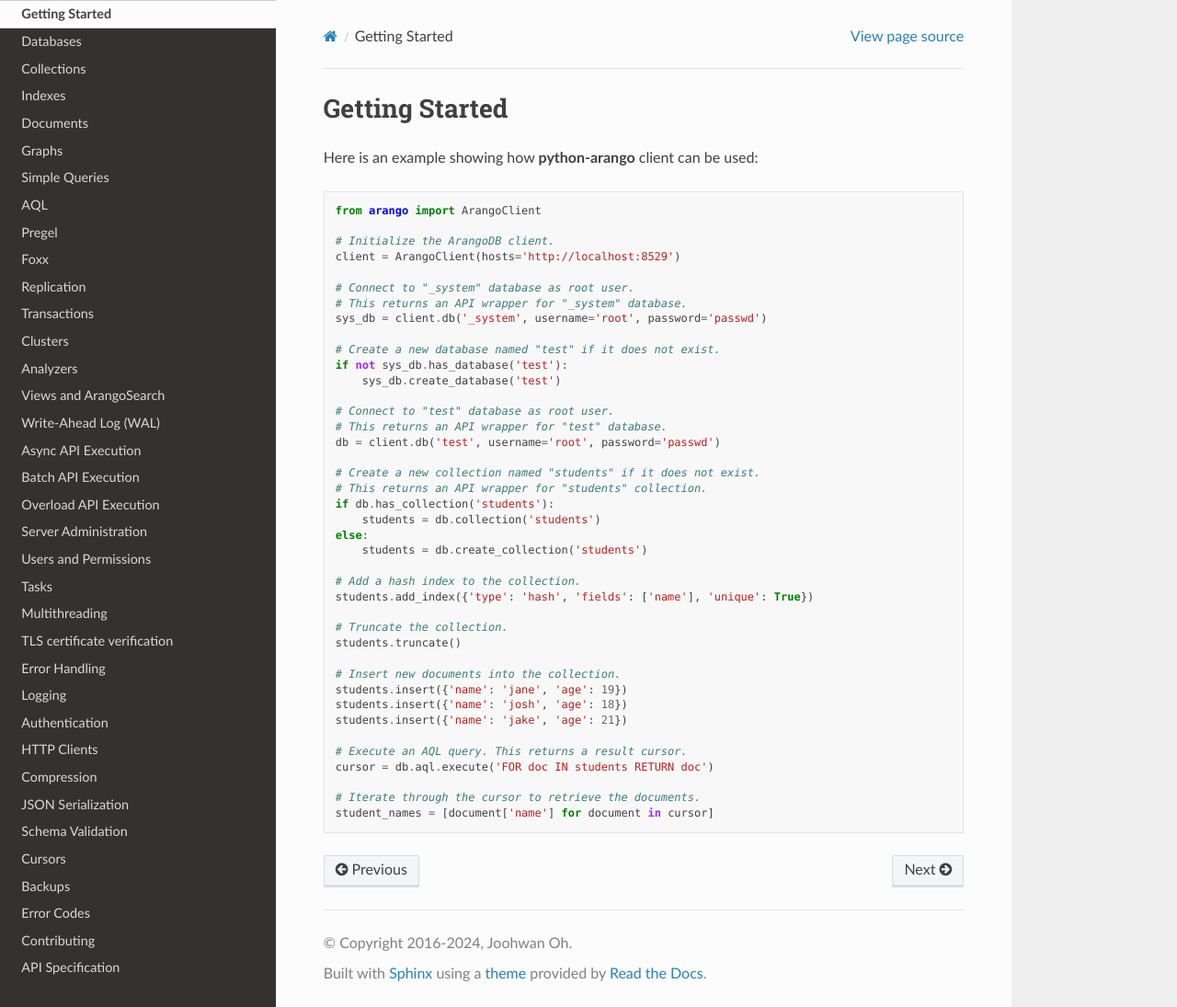
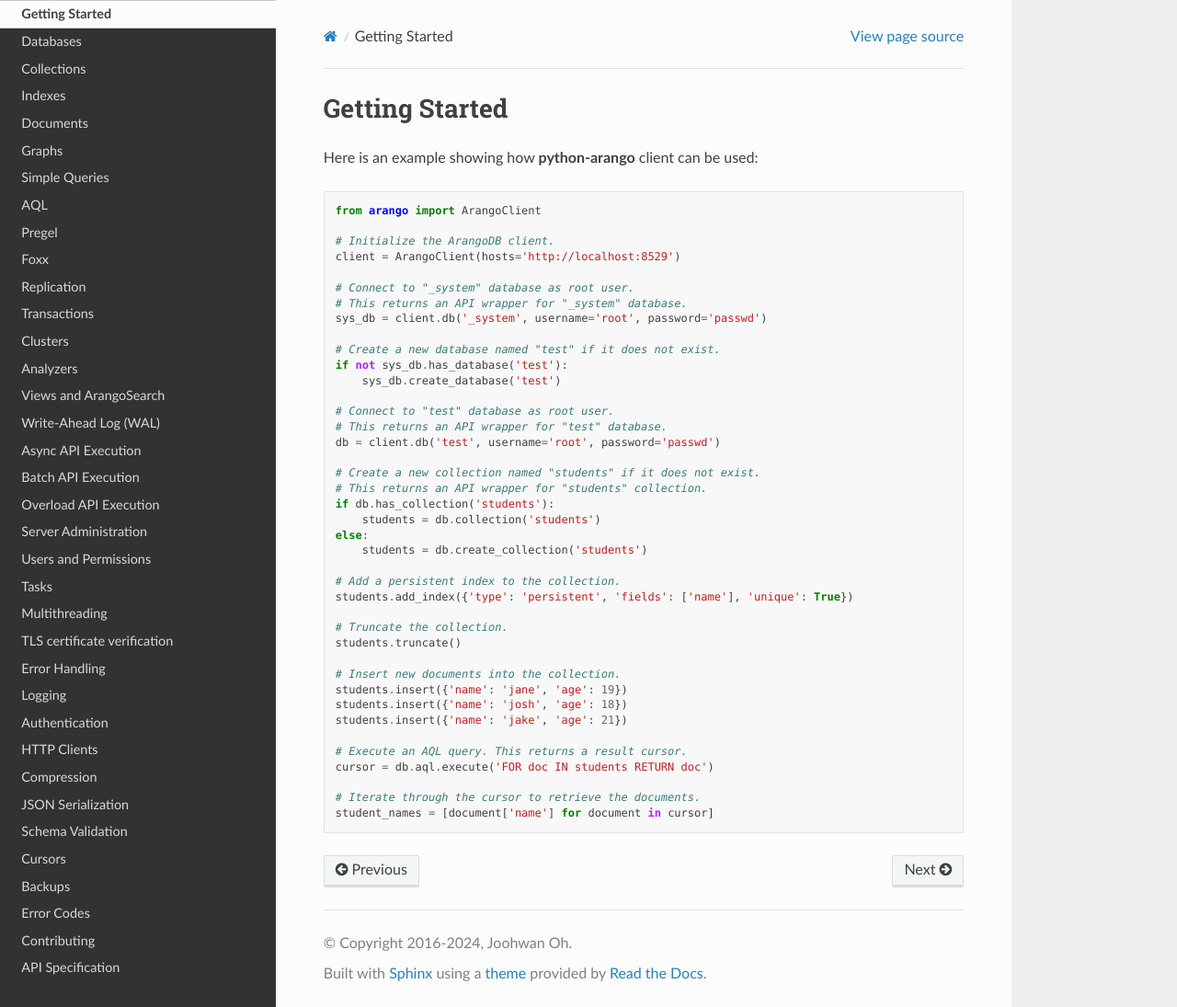
Before and after one commit to arangodb/python-arango, a Sphinx documentation site: the page built from docs/overview.rst, in a window 1280 px wide and 1095 px high. Shown: the whole window at 92% size. Built offline with Sphinx 7.4.7 and the Read the Docs theme 2.0.0, drawn with Linux system fonts in a browser that asks for light colours.

Commit message:
Using persistent index instead of hash

```diff
--- a/docs/overview.rst
+++ b/docs/overview.rst
@@ -29,8 +29,8 @@
     else:
         students = db.create_collection('students')
 
-    # Add a hash index to the collection.
-    students.add_index({'type': 'hash', 'fields': ['name'], 'unique': True})
+    # Add a persistent index to the collection.
+    students.add_index({'type': 'persistent', 'fields': ['name'], 'unique': True})
 
     # Truncate the collection.
     students.truncate()
```
